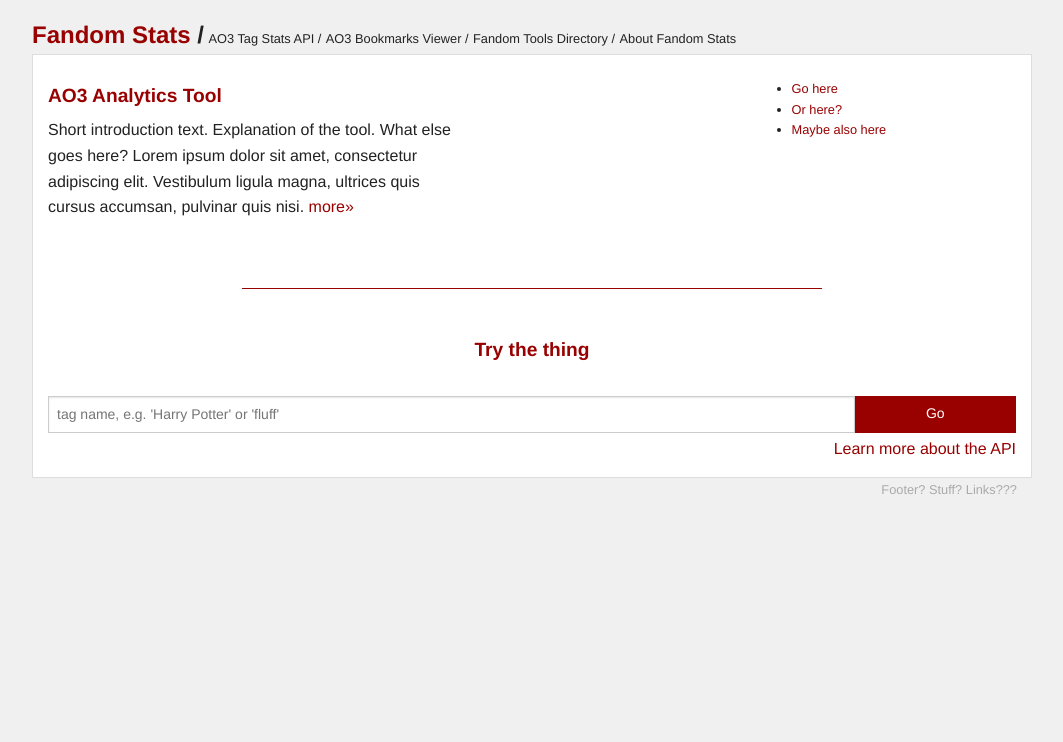
After one commit to esgibter/fandomstats, a Python web app: template src/application/home/templates/homepage.html in a window 1280 px wide. The commit adds this page. Shown: the top 742 px of the page, without its empty margins (108-1171 px from the left). Run offline with Jinja, Linux system fonts and the light colour scheme; the template is opened without the code that fills it, so the values that code supplies are empty.

Commit message:
separated jinja templates for easier reuse, new homepage layout

```diff
--- a/src/application/home/static/css/home.css
+++ b/src/application/home/static/css/home.css
@@ -18,19 +18,92 @@ a:hover, a:focus {
 
 /*************************** LAYOUT ******************************/
 
+.textright {
+	text-align:right;
+}
+
 body {
 	background-color:#f0f0f0;
 }
 
+#main-nav {
+	margin-top:1rem;
+}
+
+#main-nav ul {
+	margin:0;
+	padding:0;
+	list-style: none;
+}
+
+#main-nav ul li {
+	display:inline-block;
+	font-size:0.8rem;
+}
+
+#main-nav ul li a {
+	color:inherit;
+}
+
+#main-nav ul li a:hover {
+	color:#c00;
+}
+
+#main-nav ul li:after {
+	content: " / ";
+}
+
+#main-nav ul li#sitename:after {
+	font-weight:bold;
+}
+
+#main-nav ul li.last:after {
+	content: "";
+}
+
+#main-nav ul li#sitename {
+	font-size:1.5rem;
+	font-weight:bold;
+}
+
+#sitename h1 {
+	display:inline;
+	font-size:inherit;
+	font-weight:inherit;
+}
+
 #main {
 	border:1px solid #ddd;
-	margin-top:1rem;
 	background-color:white;
 	padding-bottom:1rem;
+	padding-top:1.5rem;
 }
 
-#main h1 {
+#main h1,h2 {
 	text-align:center;
+}
+
+#main h3 {
+	font-size:1.2em;
+	font-weight:bold;
+	color:#900;
+}
+
+#homepage-linklist {
+	font-size:0.8rem;
+}
+
+#main.homepage hr.splitter {
+	width:60%;
+	margin:3rem auto;
+	color:#900;
+	border-color:#900;
+}
+
+#api-header {
+	color: #900;
+	text-align:center;
+	margin-bottom: 2rem;
 }
 
 #simple .submit {
@@ -63,6 +136,14 @@ a.more {
 	display:none;
 }
 
+#api-results {
+	display:none;
+}
+
+#learnmore {
+	text-align: right;
+	margin-top:-1rem;
+}
 /*--------------------------- graph area */
 
 
--- a/src/application/home/static/js/home.js
+++ b/src/application/home/static/js/home.js
@@ -43,7 +43,7 @@ $("#searchform").submit(function(e){
 			tag_id:tag,
 		},
 		success: function(result,status, object){
-			$("#graph-area").show('fast');
+			$("#api-results").show('fast');
 			console.log(object);
 			$("#json-field").val(object.responseText);
 		},
--- /dev/null
+++ b/src/application/home/templates/base.html
@@ -0,0 +1,51 @@
+<!DOCTYPE HTML>
+<html>
+	<head>
+		<meta charset="utf-8" />
+	    <meta name="viewport" content="width=device-width, initial-scale=1.0" />
+		<title>
+			{% if title %}
+				{% block title %}{% endblock %} -- Fandom Stats
+			{% else %}
+				Fandom Stats
+			{% endif %}
+			</title>
+
+	    <link rel="stylesheet" href="{{ url_for('static', filename='css/normalize.css') }}" />
+	    <link rel="stylesheet" href="{{ url_for('static', filename='css/foundation.min.css') }}" />
+	    <link rel="stylesheet" href="{{ url_for('home.static', filename='css/home.css') }}" />
+	    <script src="{{ url_for('home.static', filename='js/vendor/modernizr.js') }}"></script>
+  </head>
+	<body class="no-js">
+		<nav id="main-nav" class="row">
+			<ul>
+				<li id="sitename"><h1><a href="">Fandom Stats</a></h1></li>
+				<li><a href="">AO3 Tag Stats API</a></li>
+				<li><a href="">AO3 Bookmarks Viewer</a></li>
+				<li><a href="">Fandom Tools Directory</a></li>
+				<li class="last"><a href="">About Fandom Stats</a></li>
+			</ul>
+		</nav>
+		<div id="wrapper">
+			<div class="row">
+				<div id="main" class="large-12 columns {% block class %}{% endblock %}">
+					{% block content %}{% endblock %}
+				</div>
+
+			</div>
+		</div>
+		<div class="row" id="footer">
+			<div class="large-12 columns">
+				Footer? Stuff? Links???
+			</div>
+		</div>
+		<script src="{{ url_for('static', filename='js/vendor/jquery.js') }}"></script>
+	    <script src="{{ url_for('static', filename='js/foundation.min.js') }}"></script>
+	    <script>
+	      $(document).foundation();
+	      $("body").toggleClass("no-js");
+	    </script>
+	    <script src="{{ url_for('home.static', filename='js/home.js') }}"></script>
+	    <img src="{{ url_for('home.static', filename='img/spinner.gif') }}" class="spinner" />
+	</body>
+</html>
--- /dev/null
+++ b/src/application/home/templates/homepage.html
@@ -0,0 +1,44 @@
+{% extends "base.html" %}
+{% block class %}homepage{% endblock %}
+{% block content %}
+	<div class="row collapse">
+		<div class="large-5 medium-6 small-12 columns">
+			<h3>AO3 Analytics Tool</h3>
+			<p>Short introduction text. Explanation of the tool. What else goes here? Lorem ipsum dolor sit amet, consectetur adipiscing elit. Vestibulum ligula magna, ultrices quis cursus accumsan, pulvinar quis nisi. <span class="more-text">Mauris fringilla ac orci sodales efficitur. Vivamus consequat sem auctor risus eleifend fermentum ut at orci. Aenean mollis pretium dui, id dictum justo eleifend eget. Morbi commodo diam nec ipsum hendrerit, ut scelerisque lectus tempus. Etiam eu felis tellus. Vivamus ut odio elit.</span> <a href="" class="more">more&raquo;</a></p>
+		</div>
+		<div class="large-3 columns">
+			<ul id="homepage-linklist">
+				<li><a href="">Go here</a></li>
+				<li><a href="">Or here?</a></li>
+				<li><a href="">Maybe also here</a></li>
+			</ul>
+		</div>
+	</div>
+	<hr class="splitter" />
+	<h3 id="api-header">Try the thing</h3>
+	<form id="searchform" class="row collapse">
+		<div class="large-10 medium-9 small-12 columns">
+	          <input id="search-string" type="text" placeholder="tag name, e.g. 'Harry Potter' or 'fluff'">
+    	</div>
+    	<div class="large-2 medium-3 small-12 columns">
+          <a href="#" id="search-btn" class="button postfix">Go</a>
+    	</div>
+    	<!--
+    	<div class="large-2 medium-3 small-12 columns">
+          <a href="#" id="add-searchword"> + add search tag</a>
+    	</div>
+    	-->
+	</form>
+	<div id="api-results" class="row">
+		<div id="json-export" class="large-12 column">
+			<label>results as JSON:</label>
+			<textarea placeholder="" id="json-field" readonly="readonly">
+			</textarea>
+		</div>
+	</div>
+	<div  class="row collapse">
+		<div id="learnmore" class="medium-3 medium-offset-9 columns">
+			<a href="">Learn more about the API</a>
+		</div>
+	</div>
+{% endblock %}
--- a/src/application/home/views.py
+++ b/src/application/home/views.py
@@ -4,4 +4,4 @@ from application.home import home
 # Homepage
 @home.route("/")
 def index():
-  return render_template('index.html')
+  return render_template('homepage.html')
```
